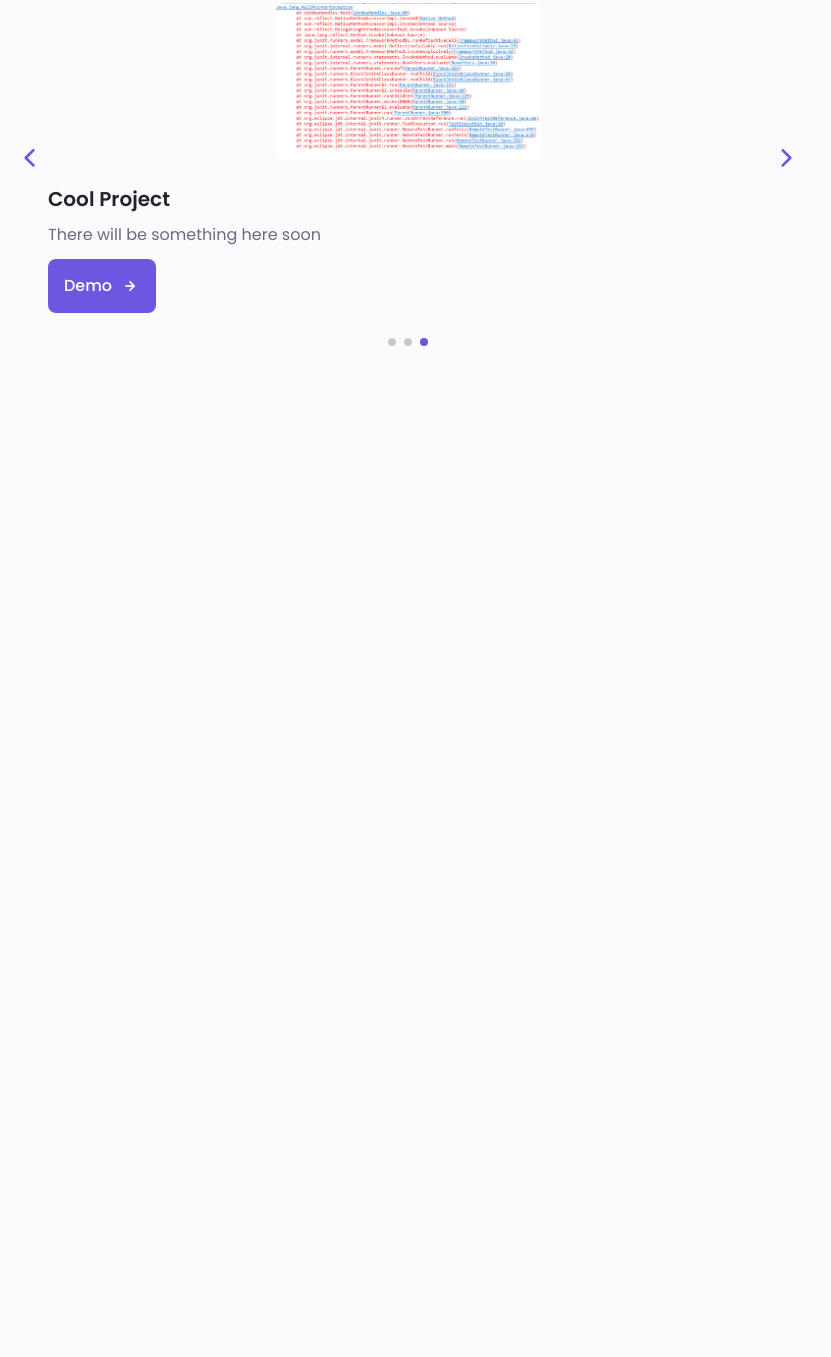
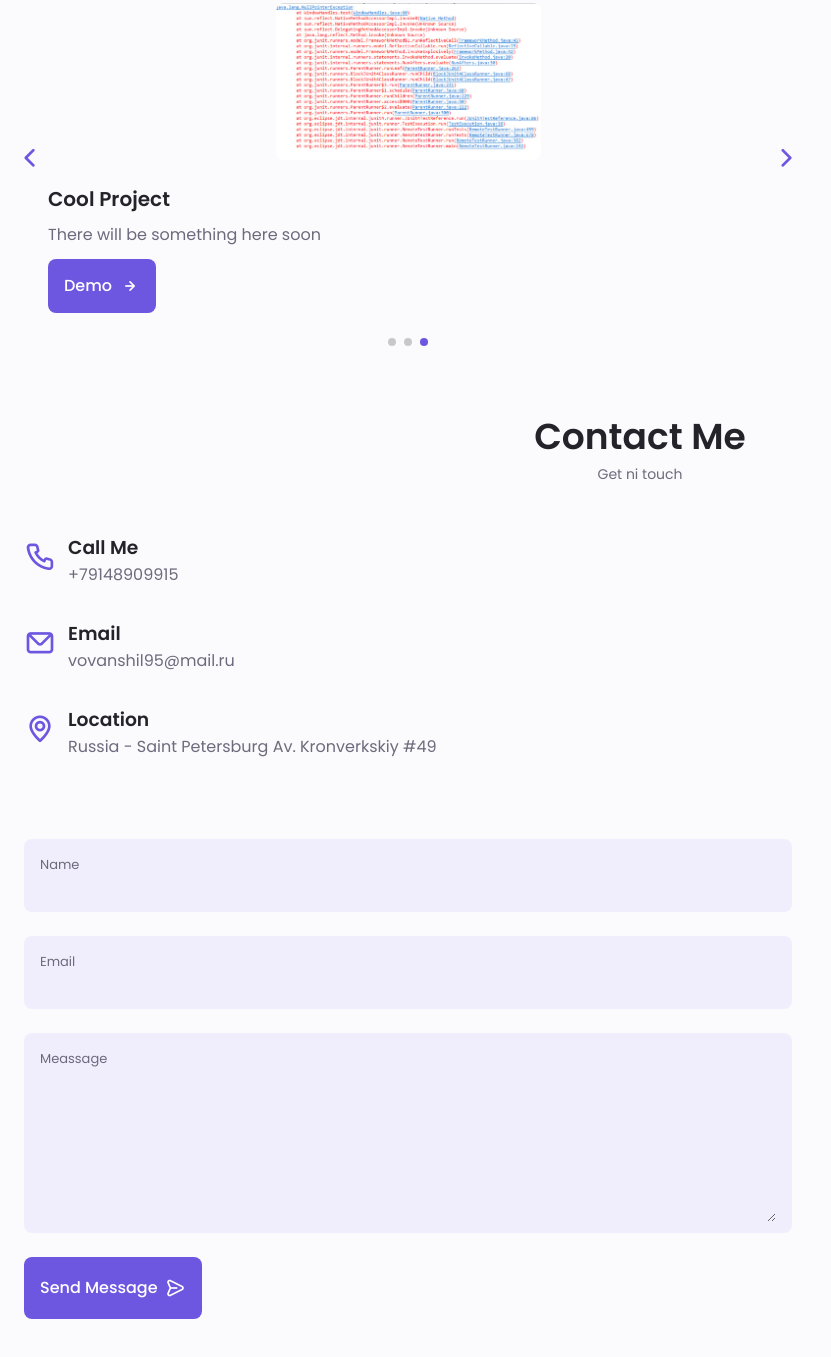
Before and after one commit to stepancar-web-programming/2022-fall-lab-portfolio-shilonosov-vladimir-romanovich, a plain HTML site: page index.html in a window 1280 px wide. Shown: the part 2988-4345 px from the top of the page, without its empty margins (0-831 px from the left). Before the commit the page ends 3413 px from the top, so only its background shows below. Drawn offline with nearby package versions, Linux system fonts and the light colour scheme.

Commit message:
add contact me section

```diff
--- a/assets/css/styles.css
+++ b/assets/css/styles.css
@@ -690,3 +690,49 @@ img {
 .swiper-pagination-bullet{
   outline: none;
 }
+
+.contact__container{
+  row-gap: 3rem;
+}
+
+.contact__information{
+  display: flex;
+  margin-bottom: var(--mb-2);
+}
+
+.contact__icon{
+  font-size: 2rem;
+  color: var(--first-color);
+  margin-right: var(--mb-0-75);
+}
+
+.contact__title{
+  font-size: var(--h3-font-size);
+  font-weight: var(--font-medium);
+}
+
+.contact__subritle{
+  font-size: var(--small-font-size);
+  color: --text-color-light;
+
+}
+
+.contact__content{
+  background-color: var(--input-color);
+  border-radius: .5rem;
+  padding: .75rem 1rem .25rem;
+}
+
+.contact__label{
+  font-size: var(--smaller-font-size);
+}
+
+.contact__input{
+  width: 100%;
+  background-color: var(--input-color);
+  color: var(--text-color);
+  font-family: var(--body-font);
+  border: none;
+  outline: none;
+  padding: .25rem .5rem .5rem 0;
+}
--- a/index.html
+++ b/index.html
@@ -16,7 +16,7 @@
     <title>Responsive Portfolio Website</title>
 </head>
 <body>
-    <!-- header -->
+
     <header class="header" id="header">
         <nav class="nav container">
             <a href="#" class="nav__logo"> Vladimir</a>
@@ -458,6 +458,64 @@
 
         </section>
 
+        <section class="contact section" id="contact">
+            <h2 class="section__title">Contact Me</h2>
+            <span class="section__subtitle">Get ni touch</span>
+
+            <div class="contact__container container grid">
+                <div>
+                    <div class="contact__information">
+                        <i class="uil uil-phone contact__icon"></i>
+
+                        <div>
+                            <h3 class="contac__title">Call Me</h3>
+                            <span class="contact__subtitle">+79148909915</span>
+                        </div>
+                    </div>
+                    <div class="contact__information">
+                        <i class="uil uil-envelope contact__icon"></i>
+
+                        <div>
+                            <h3 class="contac__title">Email</h3>
+                            <span class="contact__subtitle">vovanshil95@mail.ru</span>
+                        </div>
+                    </div>
+                    <div class="contact__information">
+                        <i class="uil uil-map-marker contact__icon"></i>
+
+                        <div>
+                            <h3 class="contac__title">Location</h3>
+                            <span class="contact__subtitle">Russia - Saint Petersburg Av. Kronverkskiy #49</span>
+                        </div>
+                    </div>
+                </div>
+
+                <form action="" class="contact__form grid">
+                    <div class="contact__inputs grid">
+                        <div class="contact__content">
+                            <label for="" class="contact__label">Name</label>
+                            <input type="text" class="contact__input">
+                        </div>
+                        <div class="contact__content">
+                            <label for="" class="contact__label">Email</label>
+                            <input type="email" class="contact__input">
+                        </div>
+                    </div>
+                    <div class="contact__content">
+                        <label for="" class="contact__label">Meassage</label>
+                        <textarea name="" id="" cols="0" rows="7" class="contact__input"></textarea>
+                    </div>
+
+                    <div>
+                        <a href="#" class="button button--flex">
+                            Send Message
+                            <i class="uil uil-message button__icon"></i>
+                        </a>
+                    </div>
+                </form>
+            </div>
+        </section>
+
 
     <script src="assets/js/swiper-bundle.min.js"></script>
 
```
